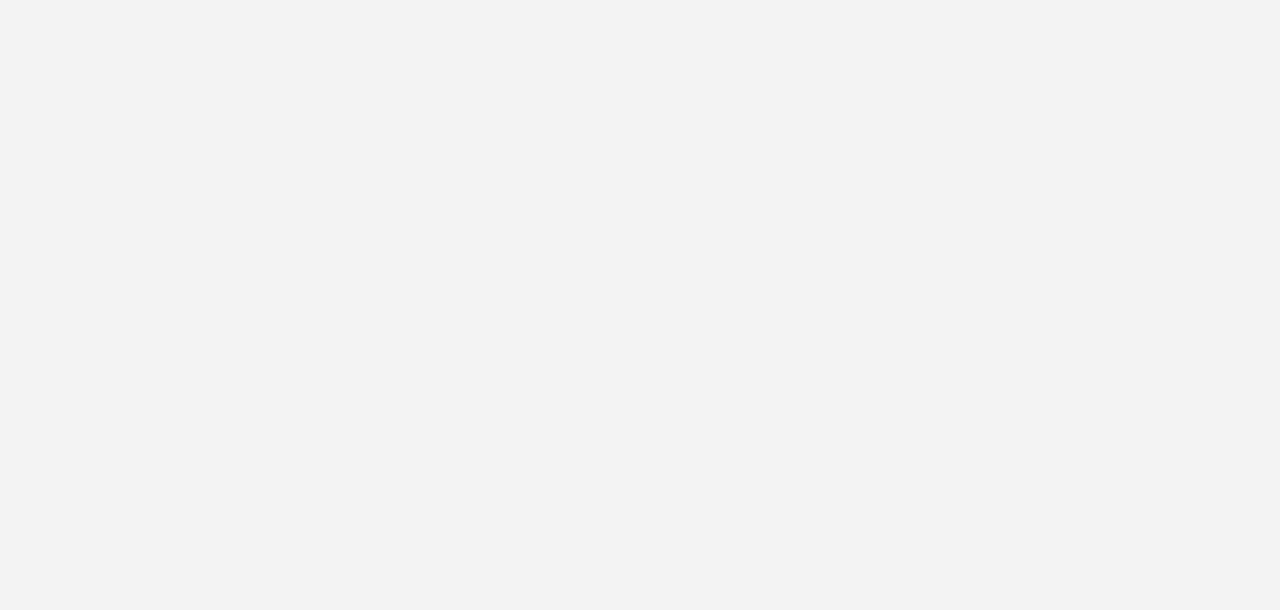
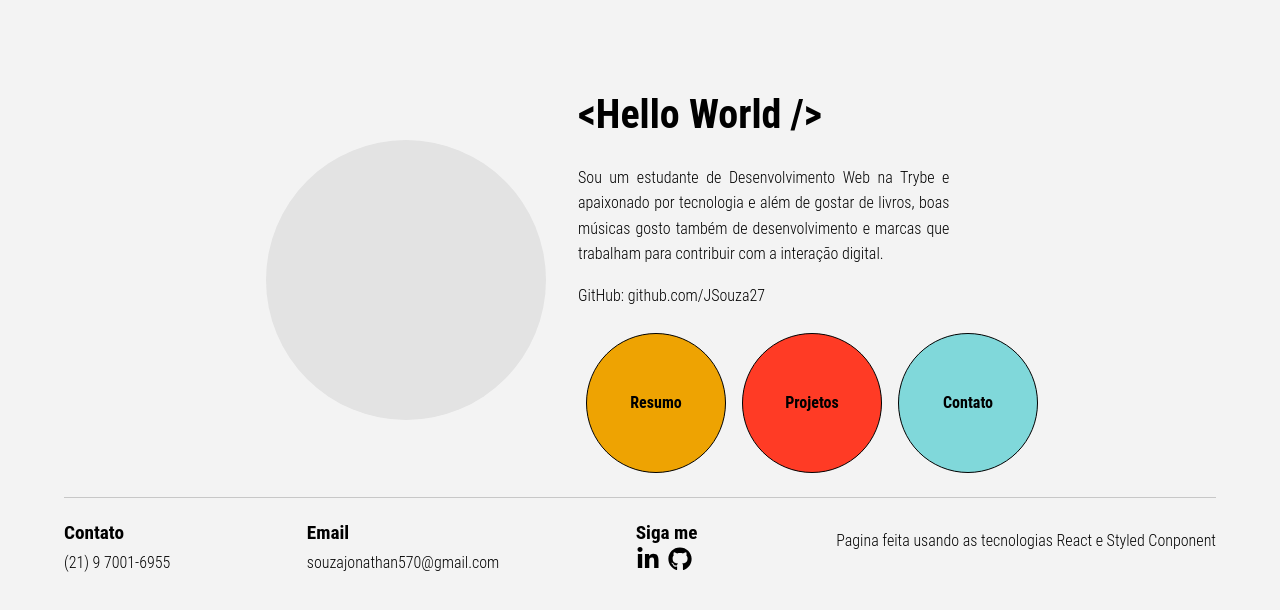
Before and after one commit to JSouza27/portfolio, a React (Create React App) app: page / in a window 1280 px wide. Before the commit this address had no page. Shown: the top 610 px of the page. Built offline with nearby package versions, Linux system fonts and the light colour scheme.

Commit message:
fix: fix route home

```diff
--- a/src/App.js
+++ b/src/App.js
@@ -12,7 +12,7 @@ class App extends Component {
     return (
       <div>
         <Routes>
-          <Route path="portifolio-page/" element={ <Home /> } />
+          <Route exact path="/" element={ <Home /> } />
           <Route path="/Resume" element={ <Resume /> } />
           <Route path="/Projects" element={ <Projects /> } />
           <Route path="/Contact" element={ <Contact /> } />
```
